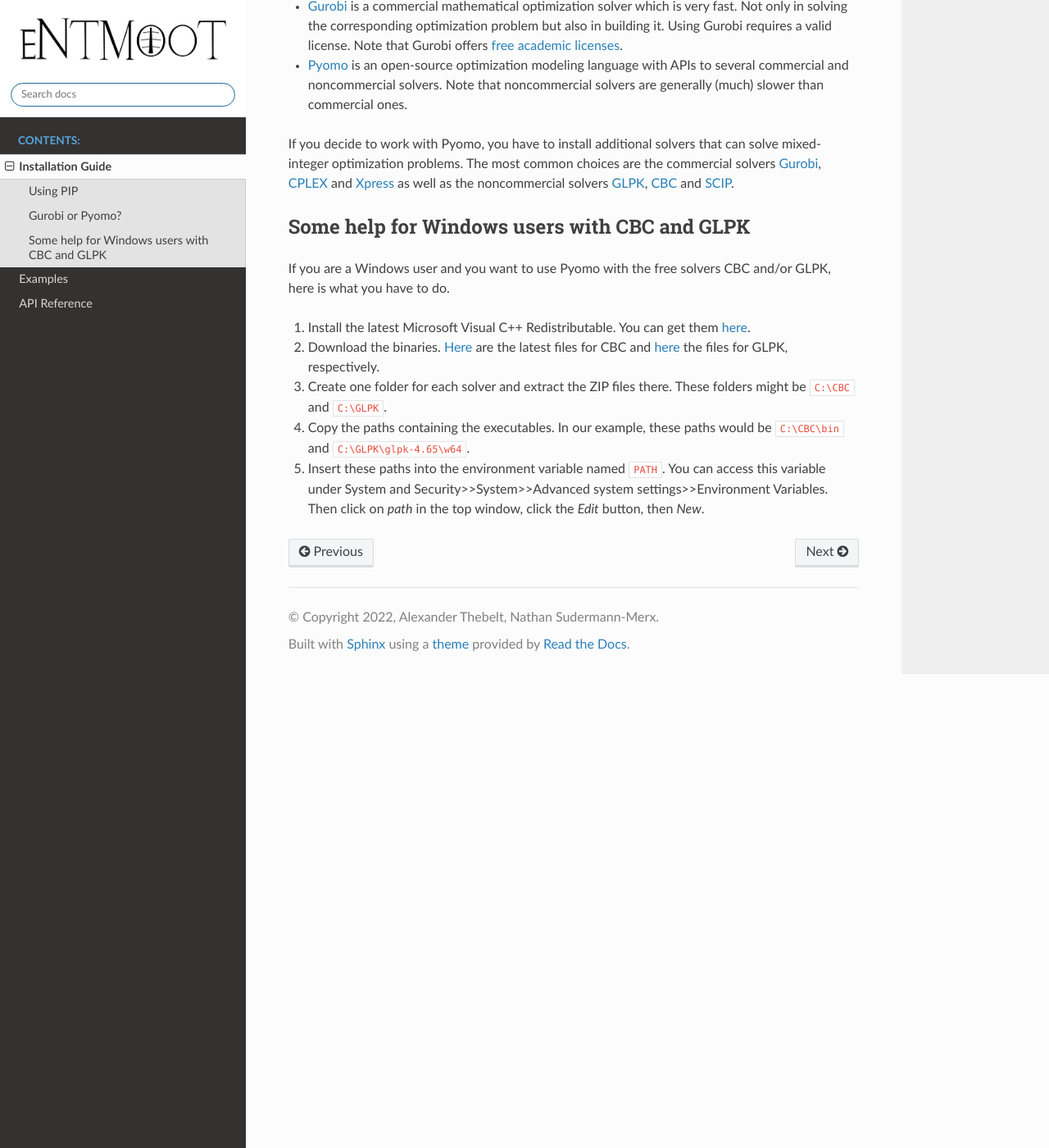
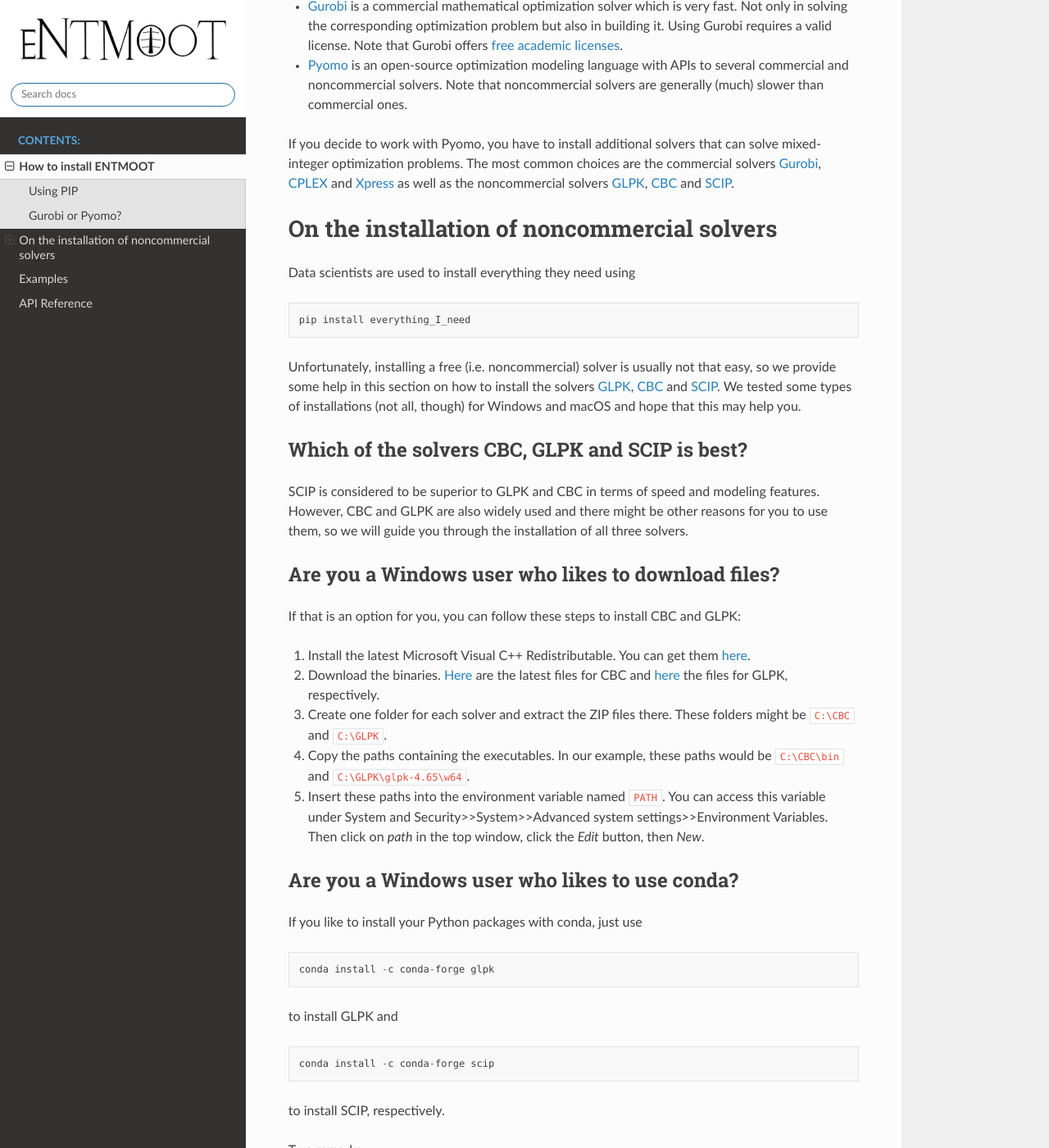
Before and after one commit to cog-imperial/entmoot, a Sphinx documentation site: the page built from docs/installation.rst, in a window 1280 px wide and 1400 px high, scrolled down 793 px. Shown: the whole window at 82% size. Built offline with Sphinx 7.4.7 and the Read the Docs theme 2.0.0, drawn with Linux system fonts in a browser that asks for light colours; some of the changed text lies outside the part shown.

Commit message:
Installation advice for noncommercial solvers added

```diff
--- a/docs/installation.rst
+++ b/docs/installation.rst
@@ -28,7 +28,7 @@
 
 Gurobi or Pyomo?
 -----------------
-You can work with ENTMOOT using Gurobi or Pyomo.
+You can work with ENTMOOT using the Gurobi interface or the modeling framework Pyomo.
 
 * `Gurobi <https://www.gurobi.com/>`__ is a commercial mathematical optimization solver which is very fast. Not only
   in solving the corresponding optimization problem but also in building it. Using Gurobi requires a valid license. Note
@@ -44,10 +44,28 @@
 `CBC <https://github.com/coin-or/Cbc/>`__  and `SCIP <https://www.scipopt.org
 />`__.
 
-Some help for Windows users with CBC and GLPK
------------------------------------------------------------------
+On the installation of noncommercial solvers
+=============================================
+Data scientists are used to install everything they need using
 
-If you are a Windows user and you want to use Pyomo with the free solvers CBC and/or GLPK, here is what you have to do.
+::
+
+   pip install everything_I_need
+
+Unfortunately, installing a free (i.e. noncommercial) solver is usually not that easy, so we provide some help in this
+section on how to install the solvers `GLPK <https://www.gnu.org/software/glpk/>`__,
+`CBC <https://github.com/coin-or/Cbc/>`__  and `SCIP <https://www.scipopt.org
+/>`__. We tested some types of installations (not all, though) for Windows and macOS and hope that this may help you.
+
+Which of the solvers CBC, GLPK and SCIP is best?
+---------------------------------------------
+SCIP is considered to be superior to GLPK and CBC in terms of speed and modeling features. However, CBC and GLPK are
+also widely used and there might be other reasons for you to use them, so we will guide you through the installation
+of all three solvers.
+
+Are you a Windows user who likes to download files?
+----------------------------------------------------
+If that is an option for you, you can follow these steps to install CBC and GLPK:
 
 1. Install the latest Microsoft Visual C++ Redistributable. You can get them
    `here <https://learn.microsoft.com/en-us/cpp/windows/latest-supported-vc-redist?view=msvc-170>`_.
@@ -58,3 +76,51 @@
 5. Insert these paths into the environment variable named ``PATH``. You can access this variable under System and
    Security>>System>>Advanced system settings>>Environment Variables. Then click on `path` in the top window, click the
    `Edit` button, then `New`.
+
+Are you a Windows user who likes to use conda?
+----------------------------------------------
+If you like to install your Python packages with conda, just use
+
+::
+
+   conda install -c conda-forge glpk
+
+to install GLPK and
+
+::
+
+    conda install -c conda-forge scip
+
+to install SCIP, respectively.
+
+Two remarks:
+
+1. It should also be possible to install CBC using conda but that did not work on my PC. Might be my fault, though.
+2. If you use Windows and Anaconda you might encounter an openSSL error, which occurs due to a bug from Anaconda.
+   `Here <https://community.anaconda.cloud/t/getting-openssl-working/51512/>`__ is some advice on how to fix it:
+
+Are you a macOS user?
+----------------------
+You may install *GLPK* with pip or conda using the commands
+
+::
+
+    pip install glpk
+
+or
+
+::
+
+   conda install -c conda-forge glpk
+
+The solvers *CBC* and *SCIP* can be installed via conda using
+
+::
+
+    conda install -c conda-forge coincbc
+
+or
+
+::
+
+    conda install -c conda-forge scip
```
